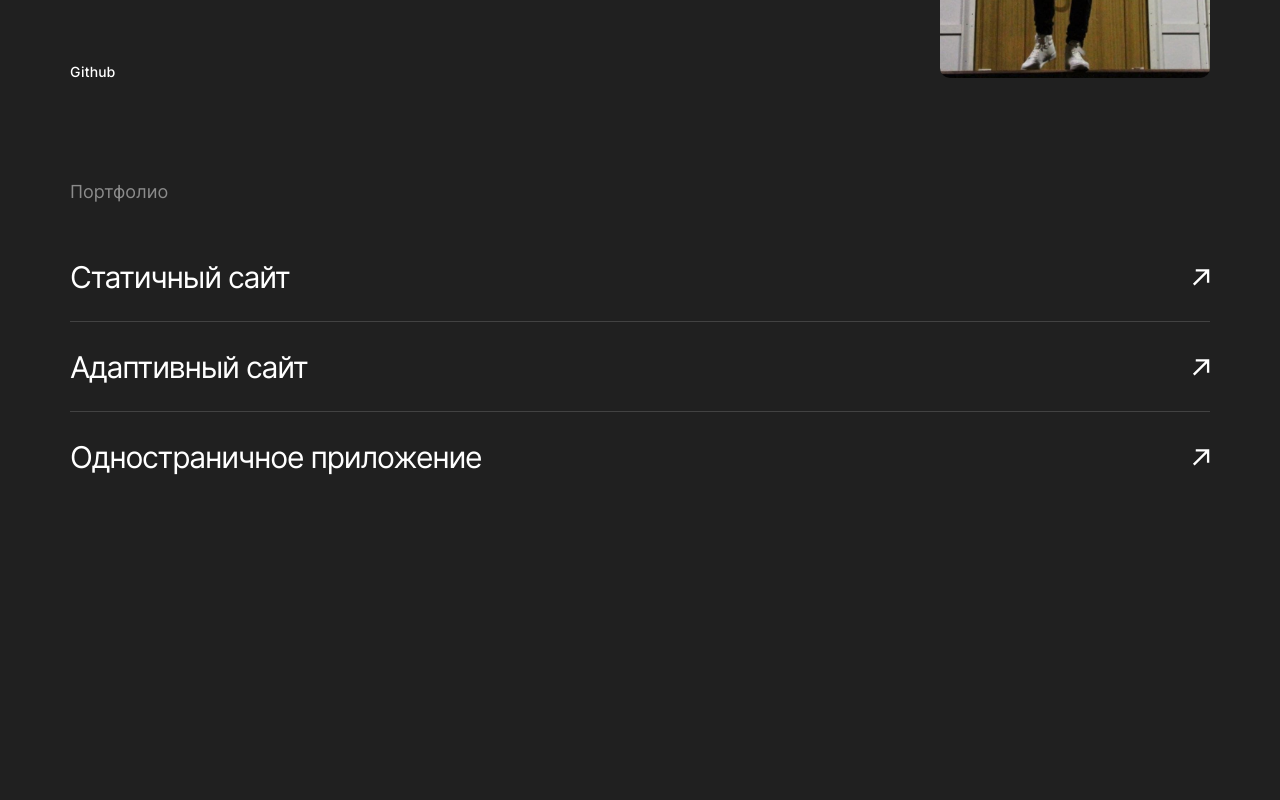
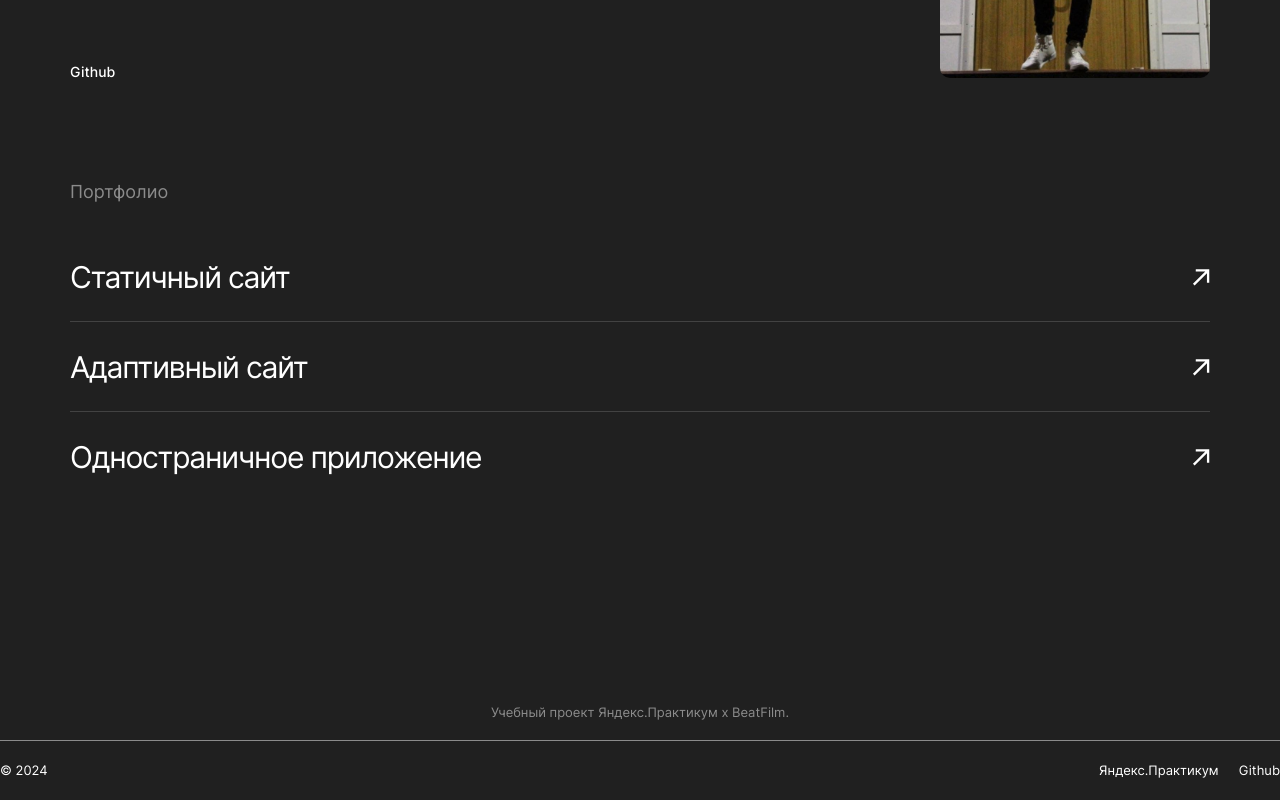
Before and after one commit to Dmitry145528/movies-explorer-frontend, a React (Vite) app: page / in a window 1280 px wide. Shown: the part 2334-3134 px from the top of the page. Before the commit the page ends 2960 px from the top, so only its background shows below. Built offline with nearby package versions, Linux system fonts and the light colour scheme.

Commit message:
feat: Сверстать блок Footer

```diff
--- /dev/null
+++ b/src/blocks/footer/__content/_date/footer__content_date.css
@@ -0,0 +1,8 @@
+.footer__content_date {
+  margin: 0;
+  font-family: Inter, Arial, Helvetica, sans-serif;
+  font-size: 13px;
+  font-style: normal;
+  font-weight: 400;
+  color: #fff;
+}
--- /dev/null
+++ b/src/blocks/footer/__content/footer__content.css
@@ -0,0 +1,6 @@
+.footer__content {
+  display: flex;
+  margin: 20px 0;
+  justify-content: space-between;
+  align-items: center;
+}
--- /dev/null
+++ b/src/blocks/footer/__list/_link/footer__list_link.css
@@ -0,0 +1,13 @@
+.footer__list_link {
+  text-decoration: none;
+  font-family: Inter, Arial, Helvetica, sans-serif;
+  font-size: 13px;
+  font-style: normal;
+  font-weight: 400;
+  color: #fff;
+  transition: opacity .3s ease-in-out;
+}
+
+.footer__list_link:hover {
+  opacity: 0.7;
+}
--- /dev/null
+++ b/src/blocks/footer/__list/footer__list.css
@@ -0,0 +1,7 @@
+.footer__list {
+  margin: 0;
+  padding: 0;
+  display: flex;
+  column-gap: 20px;
+  list-style-type: none;
+}
--- /dev/null
+++ b/src/blocks/footer/__text/footer__text.css
@@ -0,0 +1,10 @@
+.footer__text {
+  margin: 0;
+  padding-bottom: 20px;
+  font-family: Inter, Arial, Helvetica, sans-serif;
+  font-size: 13px;
+  font-style: normal;
+  font-weight: 400;
+  color: #8b8b8b;
+  border-bottom: 1px solid #8b8b8b;
+}
--- /dev/null
+++ b/src/blocks/footer/footer.css
@@ -0,0 +1,4 @@
+.footer {
+  padding-top: 79px;
+  text-align: center;
+}
--- a/src/components/Footer.jsx
+++ b/src/components/Footer.jsx
@@ -1,7 +1,15 @@
 function Footer() {
   return (
-    <>
-    </>
+    <section className="footer">
+      <p className="footer__text">Учебный проект Яндекс.Практикум х BeatFilm.</p>
+      <aside className="footer__content">
+        <p className="footer__content_date">&copy; {new Date().getFullYear()}</p>
+        <ul className="footer__list">
+          <li><a href="" className="footer__list_link">Яндекс.Практикум</a></li>
+          <li><a href="" className="footer__list_link">Github</a></li>
+        </ul>
+      </aside>
+    </section>
   )
 }
 
--- a/src/index.css
+++ b/src/index.css
@@ -38,3 +38,9 @@
   @import url('./blocks/portfolio/__title/portfolio__title.css');
   @import url('./blocks/portfolio/__list/portfolio__list.css');
     @import url('./blocks/portfolio/__list/_link/portfolio__list_link.css');
+@import url('./blocks/footer/footer.css');
+  @import url('./blocks/footer/__text/footer__text.css');
+  @import url('./blocks/footer/__content/footer__content.css');
+    @import url('./blocks/footer/__content/_date/footer__content_date.css');
+    @import url('./blocks/footer/__list/footer__list.css');
+      @import url('./blocks/footer/__list/_link/footer__list_link.css');
```
